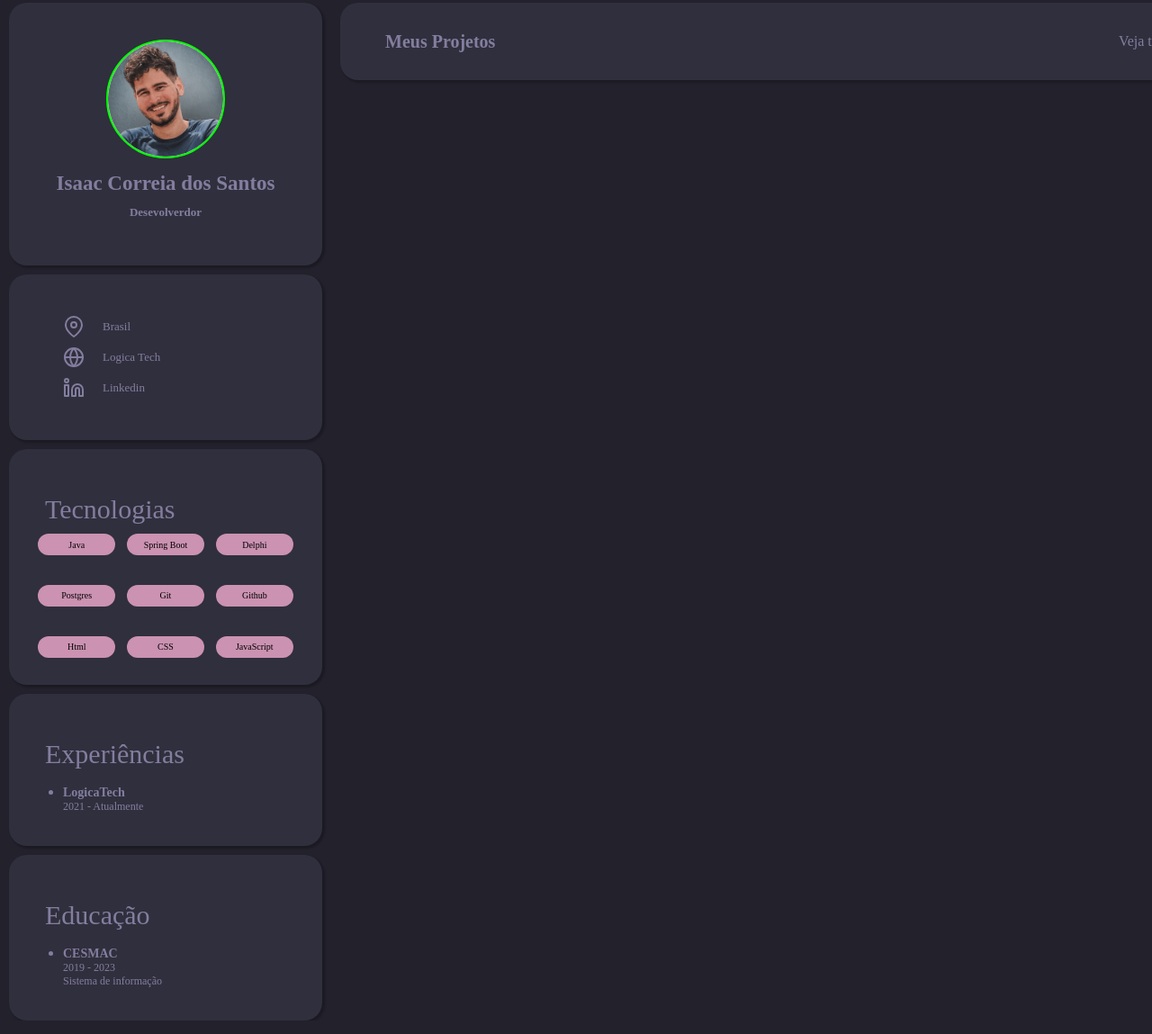
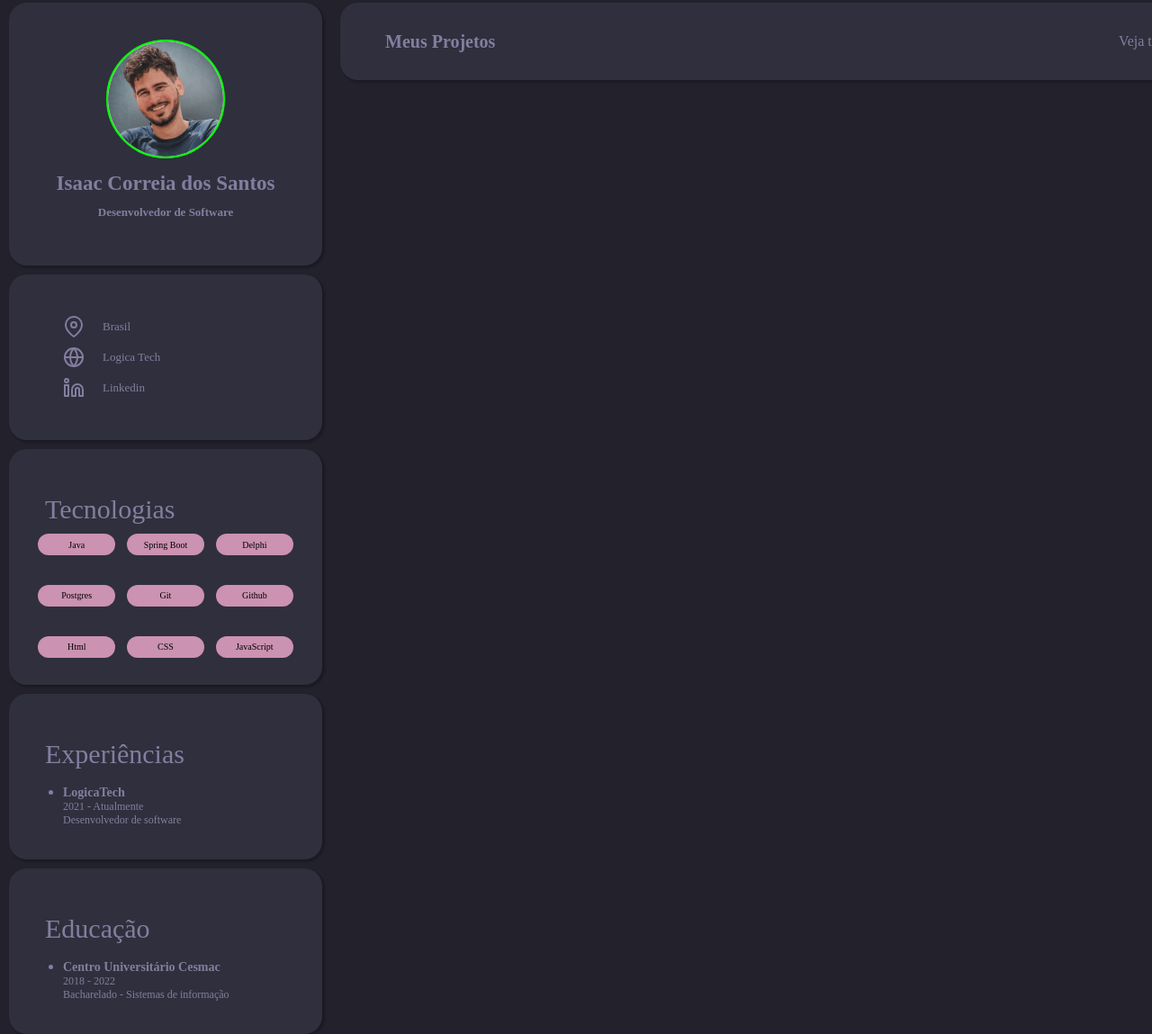
Before and after one commit to IsaacCSantos/portfolio, a plain HTML site: page index.html in a window 1280 px wide. Shown: the part 7-1156 px from the top of the page at 90% size. Drawn offline with Linux system fonts and the light colour scheme; no server answers.

Commit message:
atualização nas informações

```diff
--- a/index.html
+++ b/index.html
@@ -16,7 +16,7 @@
             />
             <div id="perfil-info">
                 <h1>Isaac Correia dos Santos</h1>
-                <h2>Desevolverdor</h2>
+                <h2>Desenvolvedor de Software</h2>
             </div>
         </div>
 
@@ -64,6 +64,7 @@
                 <li>
                     <h1>LogicaTech</h1>
                     <p>2021 - Atualmente</p>
+                    <p>Desenvolvedor de software</p>
                 </li>
             </ul>
         </div>
@@ -71,9 +72,9 @@
             <div class="title">Educação</div>
             <ul>
                 <li>
-                    <h1>CESMAC</h1>
-                    <p>2019 - 2023</p>
-                    <p>Sistema de informação</p>
+                    <h1>Centro Universitário Cesmac</h1>
+                    <p>2018 - 2022</p>
+                    <p>Bacharelado - Sistemas de informação</p>
                 </li>
             </ul>
         </div>
```
